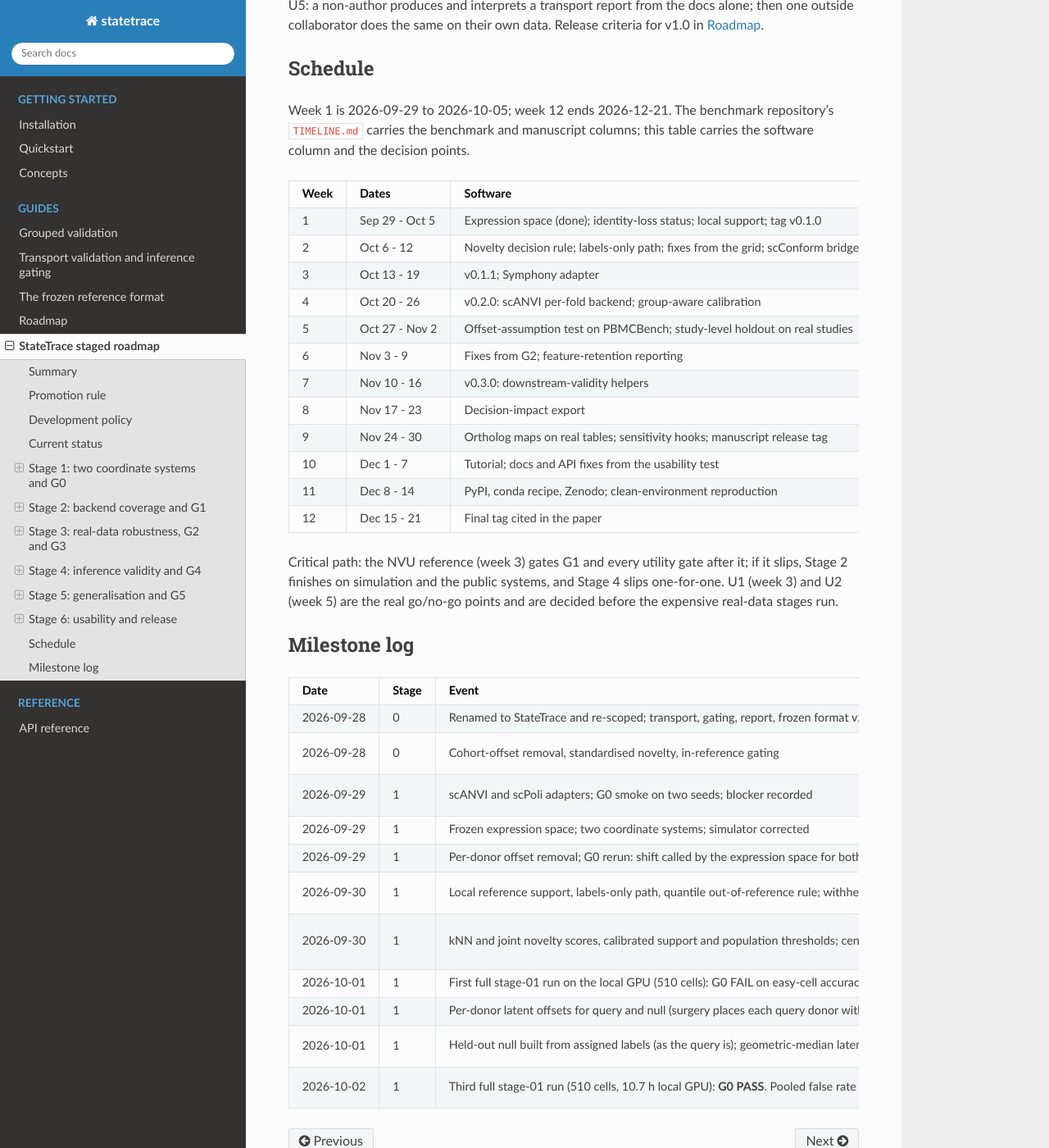
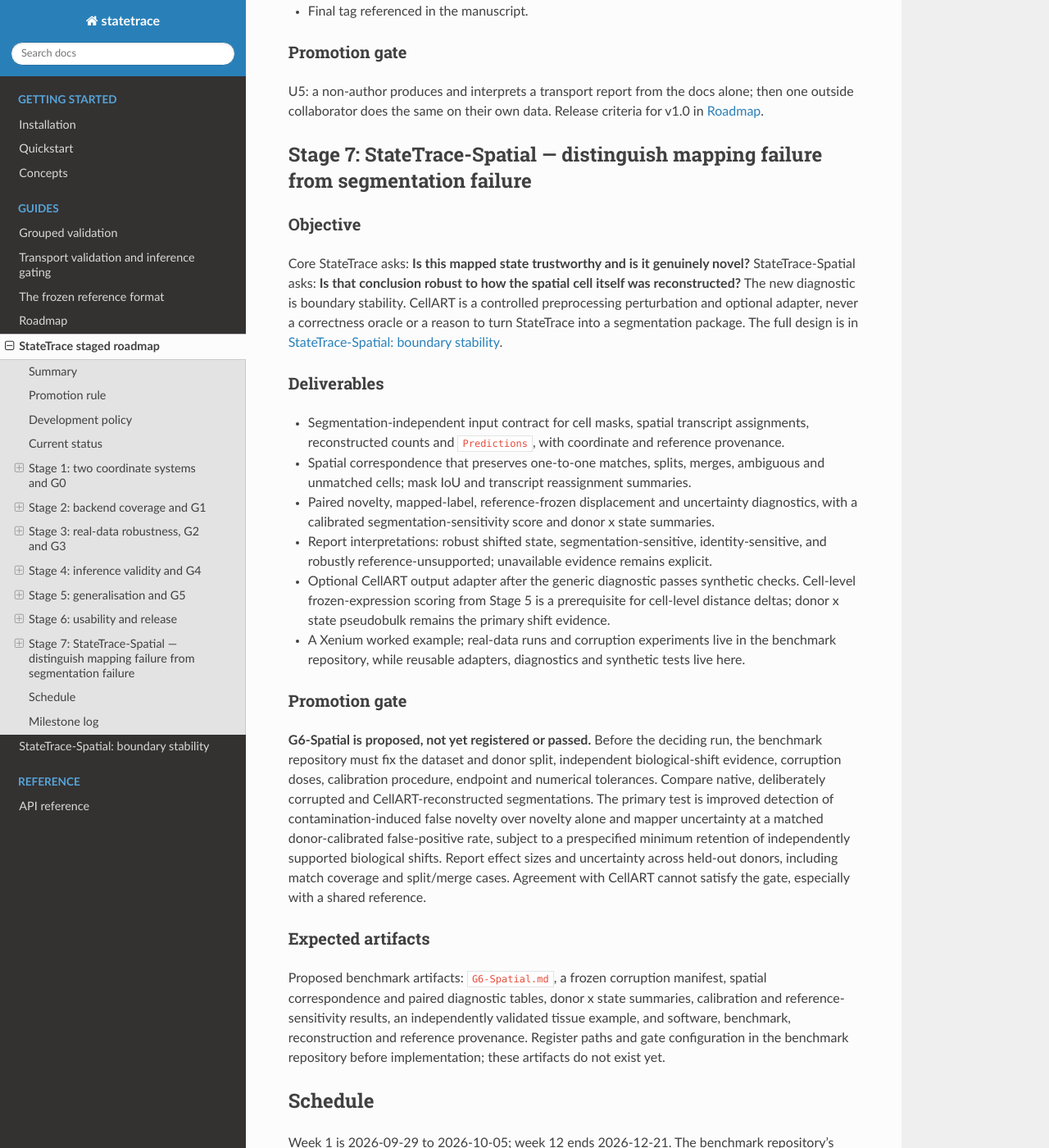
Before and after one commit to heart-gen/StateTrace, a Sphinx documentation site: the page built from docs/staged-roadmap.md, in a window 1280 px wide and 1400 px high, scrolled down 7753 px. Shown: the whole window at 82% size. Built offline with Sphinx 7.4.7 and the Read the Docs theme 3.1.0, drawn with Linux system fonts in a browser that asks for light colours; some of the changed text lies outside the part shown.

Commit message:
docs: add StateTrace-Spatial expansion stage

```diff
--- a/docs/staged-roadmap.md
+++ b/docs/staged-roadmap.md
@@ -1,11 +1,14 @@
 # StateTrace staged roadmap
 
-Software stages, each closed by a benchmark gate, on the twelve-week schedule that ends with a
+Core software stages, each closed by a benchmark gate, on the twelve-week schedule that ends with a
 submission-ready manuscript on 2026-12-21. The benchmark repository owns the gate definitions
 (`GATES.md`, `UTILITY.md`, `configs/gates.yaml`, `configs/utility_gate.yaml`) and the weekly
 timeline (`TIMELINE.md`); this page tracks what the *software* must deliver for each gate,
 what evidence closes the stage, and which inputs from the PI it waits on. Update the summary
 table and the milestone log when a stage changes state.
+
+Stage 7 is a planned spatial extension with a separate gate and an unassigned schedule; it is
+not a requirement for the twelve-week core release.
 
 ## Summary
 
@@ -18,6 +21,7 @@ table and the milestone log when a stage changes state.
 | 4 | planned | 7 - 8 | Inference validity: downstream-validity helpers (type I error under permuted null, FDR, power, effect-size bias, replication summaries); gated versus ungated pseudobulk and differential-abundance pipeline | **G4** NVU -> SCORCH application and validity layer; **U3** decided (supported states replicate, gating controls type I error) | `G4.md`, `U3.md`; error-rate and replication tables | 0.3.0 | |
 | 5 | planned | 9 | Generalisation: ortholog `FeatureMap` on real BioMart tables; retention in the report; sensitivity analyses (thresholds, reduced features); optional cell-level frozen-expression displacement | **G5** organoid and cross-species student stages; **U4** decided (>= 3 systems, >= 3 backends) | `G5.md`, `U4.md`; frozen result set; manuscript release tag | 0.4.0 | |
 | 6 | planned | 10 - 12 | Usability and release: tutorial (two h5ads to a transport report), docs and API fixes from the usability test, PyPI and conda recipe, Zenodo DOI, clean-environment reproduction, final tag cited in the paper | **U5** a non-author produces and interprets a transport report from the docs; then one outside collaborator | `U5.md`; tutorial runtime; `env/environment.lock.txt`; Zenodo record | 1.0.0 | |
+| 7 | planned | unassigned; after core release by default | StateTrace-Spatial: boundary stability, spatial correspondence, transcript reassignment, donor/state summaries; optional CellART adapter | **G6-Spatial** (proposed): distinguish biological shift from segmentation-induced artificial novelty, with reference sensitivity assessed separately | Corruption benchmark, matched-cell and correspondence-component tables, donor/state effect sizes, independent validation, provenance and gate report | TBD | |
 
 ## Promotion rule
 
@@ -303,6 +307,52 @@ U5: a non-author produces and interprets a transport report from the docs alone;
 outside collaborator does the same on their own data. Release criteria for v1.0 in
 {doc}`roadmap`.
 
+## Stage 7: StateTrace-Spatial — distinguish mapping failure from segmentation failure
+
+### Objective
+
+Core StateTrace asks: **Is this mapped state trustworthy and is it genuinely novel?**
+StateTrace-Spatial asks: **Is that conclusion robust to how the spatial cell itself was
+reconstructed?** The new diagnostic is boundary stability. CellART is a controlled
+preprocessing perturbation and optional adapter, never a correctness oracle or a reason to
+turn StateTrace into a segmentation package. The full design is in {doc}`spatial-roadmap`.
+
+### Deliverables
+
+- Segmentation-independent input contract for cell masks, spatial transcript assignments,
+  reconstructed counts and `Predictions`, with coordinate and reference provenance.
+- Spatial correspondence that preserves one-to-one matches, splits, merges, ambiguous and
+  unmatched cells; mask IoU and transcript reassignment summaries.
+- Paired novelty, mapped-label, reference-frozen displacement and uncertainty diagnostics,
+  with a calibrated segmentation-sensitivity score and donor x state summaries.
+- Report interpretations: robust shifted state, segmentation-sensitive, identity-sensitive,
+  and robustly reference-unsupported; unavailable evidence remains explicit.
+- Optional CellART output adapter after the generic diagnostic passes synthetic checks.
+  Cell-level frozen-expression scoring from Stage 5 is a prerequisite for cell-level distance
+  deltas; donor x state pseudobulk remains the primary shift evidence.
+- A Xenium worked example; real-data runs and corruption experiments live in the benchmark
+  repository, while reusable adapters, diagnostics and synthetic tests live here.
+
+### Promotion gate
+
+**G6-Spatial is proposed, not yet registered or passed.** Before the deciding run, the
+benchmark repository must fix the dataset and donor split, independent biological-shift
+evidence, corruption doses, calibration procedure, endpoint and numerical tolerances.
+Compare native, deliberately corrupted and CellART-reconstructed segmentations. The primary
+test is improved detection of contamination-induced false novelty over novelty alone and
+mapper uncertainty at a matched donor-calibrated false-positive rate, subject to a
+prespecified minimum retention of independently supported biological shifts. Report effect
+sizes and uncertainty across held-out donors, including match coverage and split/merge cases.
+Agreement with CellART cannot satisfy the gate, especially with a shared reference.
+
+### Expected artifacts
+
+Proposed benchmark artifacts: `G6-Spatial.md`, a frozen corruption manifest, spatial
+correspondence and paired diagnostic tables, donor x state summaries, calibration and
+reference-sensitivity results, an independently validated tissue example, and software,
+benchmark, reconstruction and reference provenance. Register paths and gate configuration in
+the benchmark repository before implementation; these artifacts do not exist yet.
+
 ## Schedule
 
 Week 1 is 2026-09-29 to 2026-10-05; week 12 ends 2026-12-21. The benchmark repository's
@@ -344,3 +394,4 @@ stages run.
 | 2026-10-01 | 1 | Per-donor latent offsets for query and null (surgery places each query donor with its own displacement); expression arm amended to a discrimination criterion, recorded in `GATES.md`; rerun launched | `f1b2c65` | `833c470` | `GATES.md` Amendments |
 | 2026-10-01 | 1 | Held-out null built from assigned labels (as the query is); geometric-median latent offsets; raw and residual displacement reported; per-state AUROC made the primary expression-arm form with the within-run stress test secondary; (a) tolerance 0.03 (both in `GATES.md`, Amendments) | `ef0560a` | `15bc438` | `00_gates/_m/G0_2026-10-01_second_run.md` |
 | 2026-10-02 | 1 | Third full stage-01 run (510 cells, 10.7 h local GPU): **G0 PASS**. Pooled false rate 0.062 (scANVI 0.047, scPoli 0.078); latent-arm power margins 0.46 and 0.19; per-state expression AUROC 0.92 and 0.88; truth-category recovery 0.97 and 0.94; accuracy gap 2.3 points. v0.1.0 tagged; stage 02 unlocked | `ef0560a` (tag v0.1.0) | `def81ff` | `00_gates/_m/G0.md`, `configs/gates.yaml` |
+| 2026-10-09 | 7 | Added planned StateTrace-Spatial extension: boundary stability, optional CellART adapter, controlled segmentation-error benchmark and proposed G6-Spatial; schedule/version unassigned, no implementation or benchmark claim | pending | not registered | `docs/spatial-roadmap.md` |
```
Also changed, not shown: CHANGELOG.md (+2 -0 lines), docs/index.md (+1 -0 lines), docs/roadmap.md (+12 -1 lines), docs/spatial-roadmap.md (added, +227 -0 lines).
